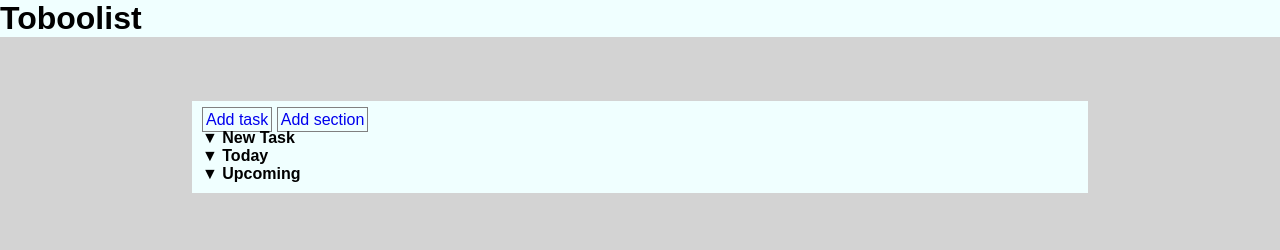
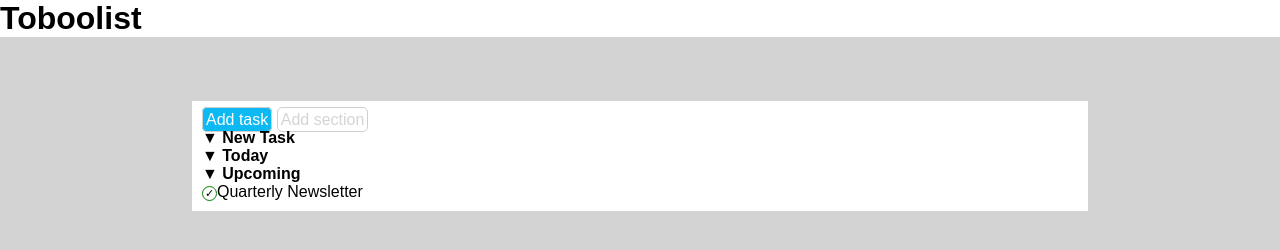
Before and after one commit to Tonia04F/html-css-toboolist, a plain HTML site: page index.html in a window 1280 px wide. Drawn offline with Linux system fonts and the light colour scheme.

Commit message:
iniziata lista

```diff
--- a/index.html
+++ b/index.html
@@ -27,6 +27,8 @@
                     <li><strong>&#9660; New Task</strong></li>
                     <li><strong>&#9660; Today</strong></li>
                     <li><strong>&#9660; Upcoming</strong></li>
+                    <li><span class="circle">&check;</span>Quarterly Newsletter</li>
+
                 </ul>
             </div>
         </div>
--- a/style.css
+++ b/style.css
@@ -9,30 +9,47 @@ body{
     background-color: rgba(211, 211, 211, 0.98);
     font-family: Arial, Helvetica, sans-serif;
 }
-/*header*/
-header{
-    background-color: azure;
-}
-/*top*/
-.top{
-    padding: 10px;
-}
 
 .container{
     width: 70%;
     margin-left: auto;
     margin-right: auto;
     margin-top: 5%;
-    background-color: azure;
+    background-color: white;
 }
 
 /*commons*/
 .btn{
+    color: rgba(211, 211, 211, 0.98);
     text-decoration: none;
-    border: 1px solid gray;
+    border: 1px solid rgb(209, 208, 208);
     padding: 3px;
+    border-radius: 5px;
+}
+.btn-blu{
+    background-color: rgb(13, 185, 243);
+    color: white;
+}
+
+/*header*/
+header{
+    background-color: white;
+}
+/*top*/
+.top{
+    padding: 10px;
 
 }
+
 ul{
     list-style: none;
 }
+.circle{
+    border: 1px solid green;
+    border-radius: 50%;
+    width: 15px;
+    height: 15px;
+    display: inline-block;
+    font-size: 11px;
+    text-align: center;
+}
```
